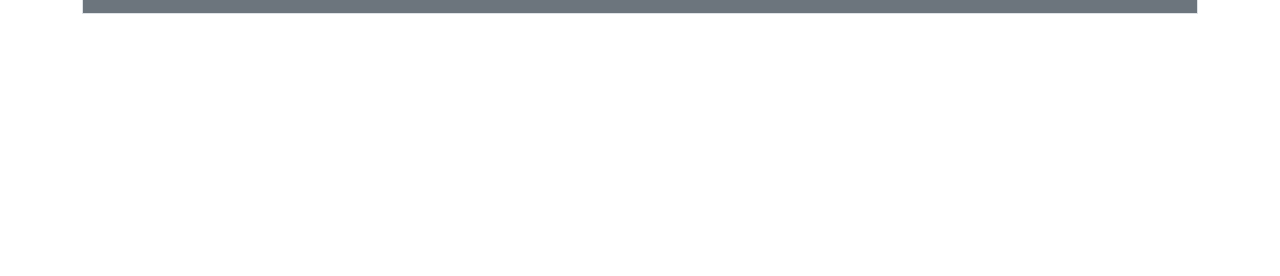
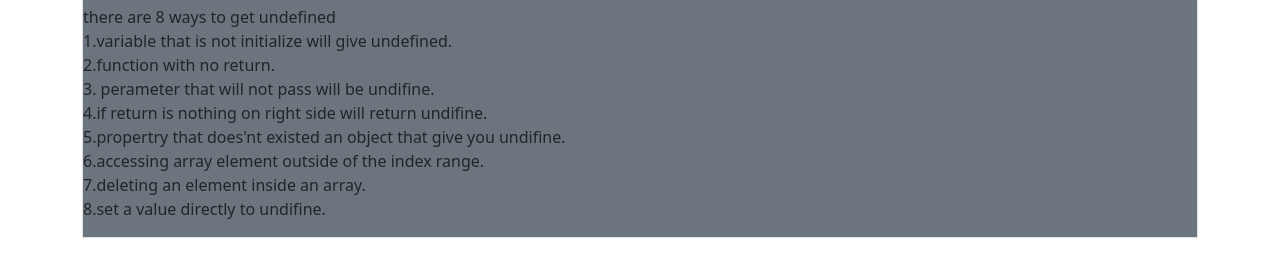
Before and after one commit to shafayatzamil/debug-js-tools, a plain HTML site: page b6-type-monster-debug-assignment-shafayatzamil-main/vlog.html in a window 1280 px wide. Shown: the part 452-728 px from the top of the page. Drawn offline with nearby package versions, Linux system fonts and the light colour scheme.

Commit message:
last ans

```diff
--- a/b6-type-monster-debug-assignment-shafayatzamil-main/vlog.html
+++ b/b6-type-monster-debug-assignment-shafayatzamil-main/vlog.html
@@ -28,11 +28,16 @@
     <div class="my-3 border bg-secondary">
         <h2 class="fw-bold"> How many ways to find undefined?</h2>
         <p>
+            there are 8 ways to get undefined<br>
+                        1.variable that is not initialize will give undefined.<br>
+                        2.function with no return.<br>
+                        3. perameter that will not pass will be undifine.<br>
+                        4.if return is nothing on right side will return undifine.<br>
+                        5.propertry that does'nt existed an object that give you undifine.<br>
+                        6.accessing array element outside of the index range.<br>
+                        7.deleting an element inside an array.<br>
+                        8.set a value directly to undifine.
         </p>
-    </div>
-    <div>
-        <h2></h2>
-        <p></p>
     </div>
 
 
```
